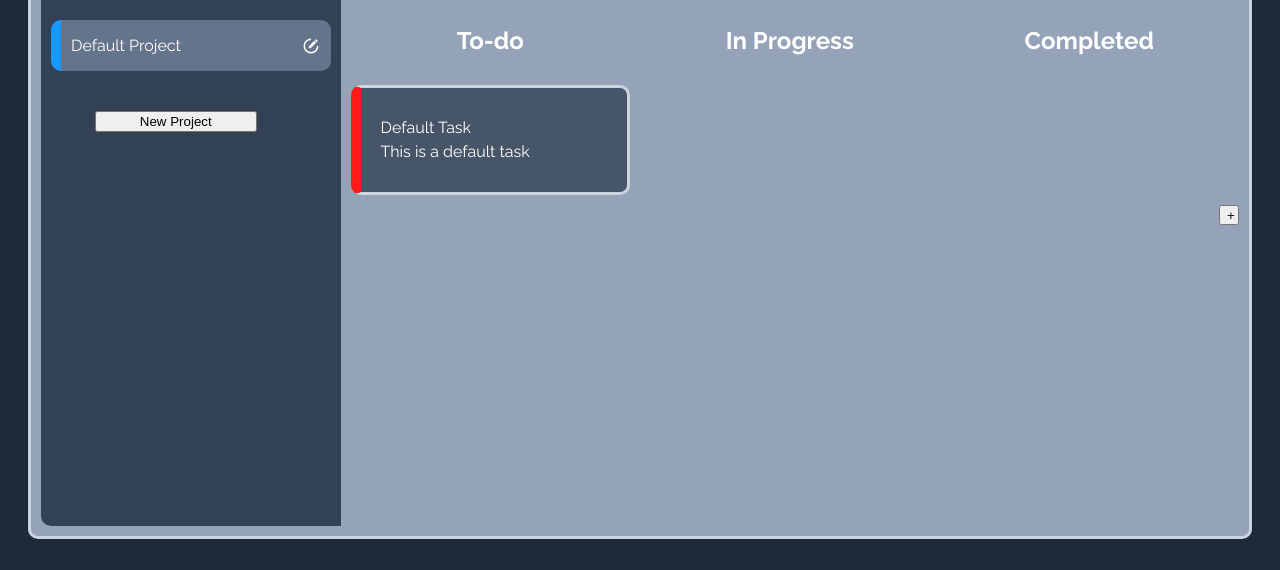
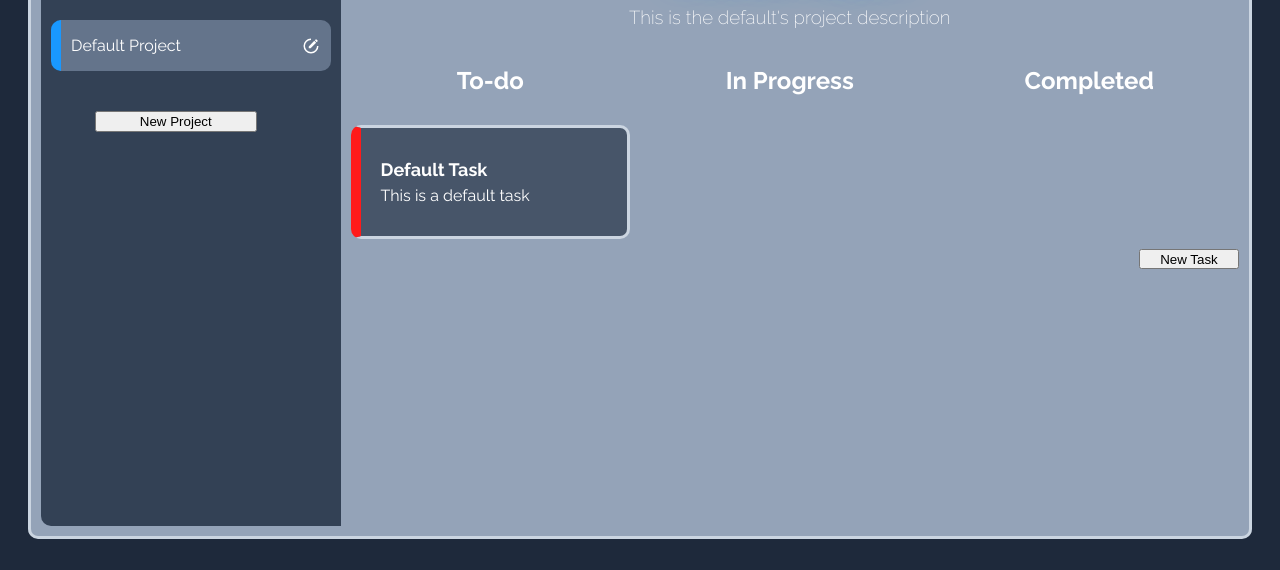
Before and after one commit to alex-nemeth/todolist, a website built with webpack: page dist/index.html in a window 1280 px wide. Shown: the part 230-800 px from the top of the page. Built offline with nearby package versions, Linux system fonts and the light colour scheme.

Commit message:
small fixes and styling touches

```diff
--- a/src/index.js
+++ b/src/index.js
@@ -81,18 +81,37 @@ function renderProjectlist() {
     }
 }
 
+function clearColors(element) {
+    if (element.classList.contains("color-red"))
+        element.classList.remove("color-red");
+    if (element.classList.contains("color-green"))
+        element.classList.remove("color-green");
+    if (element.classList.contains("color-blue"))
+        element.classList.remove("color-blue");
+    if (element.classList.contains("color-yellow"))
+        element.classList.remove("color-yellow");
+    if (element.classList.contains("color-orange"))
+        element.classList.remove("color-orange");
+    if (element.classList.contains("color-purple"))
+        element.classList.remove("color-purple");
+}
+
 function renderTasklist(project) {
     const projectTitle = document.querySelector(".tasks-title");
+    const projectDescription = document.querySelector(".tasks-description");
     const toDoTasks = document.querySelector(".to-do");
     const inProgressTasks = document.querySelector(".in-progress");
     const completedTasks = document.querySelector(".completed");
+    clearColors(projectTitle);
+    projectTitle.classList.add(`color-${project.colorCode}`);
     projectTitle.innerHTML = project.title;
+    projectDescription.innerHTML = project.description;
     toDoTasks.innerHTML = "";
     inProgressTasks.innerHTML = "";
     completedTasks.innerHTML = "";
     for (let i = 0; i < project.length(); i++) {
-        const taskToAdd = `<div class="task-card ${project.tasks[i].colorCode}" id="${i}"><p>${project.tasks[i].title}</p>
-        <p>${project.tasks[i].description}</p>
+        const taskToAdd = `<div class="task-card ${project.tasks[i].colorCode}" id="${i}"><p class="task-title">${project.tasks[i].title}</p>
+        <p class="task-description">${project.tasks[i].description}</p>
         </div>
         </div>`;
         if (project.tasks[i].status === "To Do") {
@@ -246,13 +265,16 @@ function editTask(task) {
     document.querySelector("#task-color-edit").selected = task.colorCode;
 }
 
-//webapp start
+////////////////
+//webapp start//
+////////////////
+
 let projectIndex = 0;
 let taskIndex = 0;
 let projectList = [];
 let defaultProject = new Project(
     "Default Project",
-    "This is a default project",
+    "This is the default's project description",
     "blue"
 );
 let defaultTask = new Task(
```
Also changed, not shown: dist/index.html, dist/main.js, dist/styles.css.
